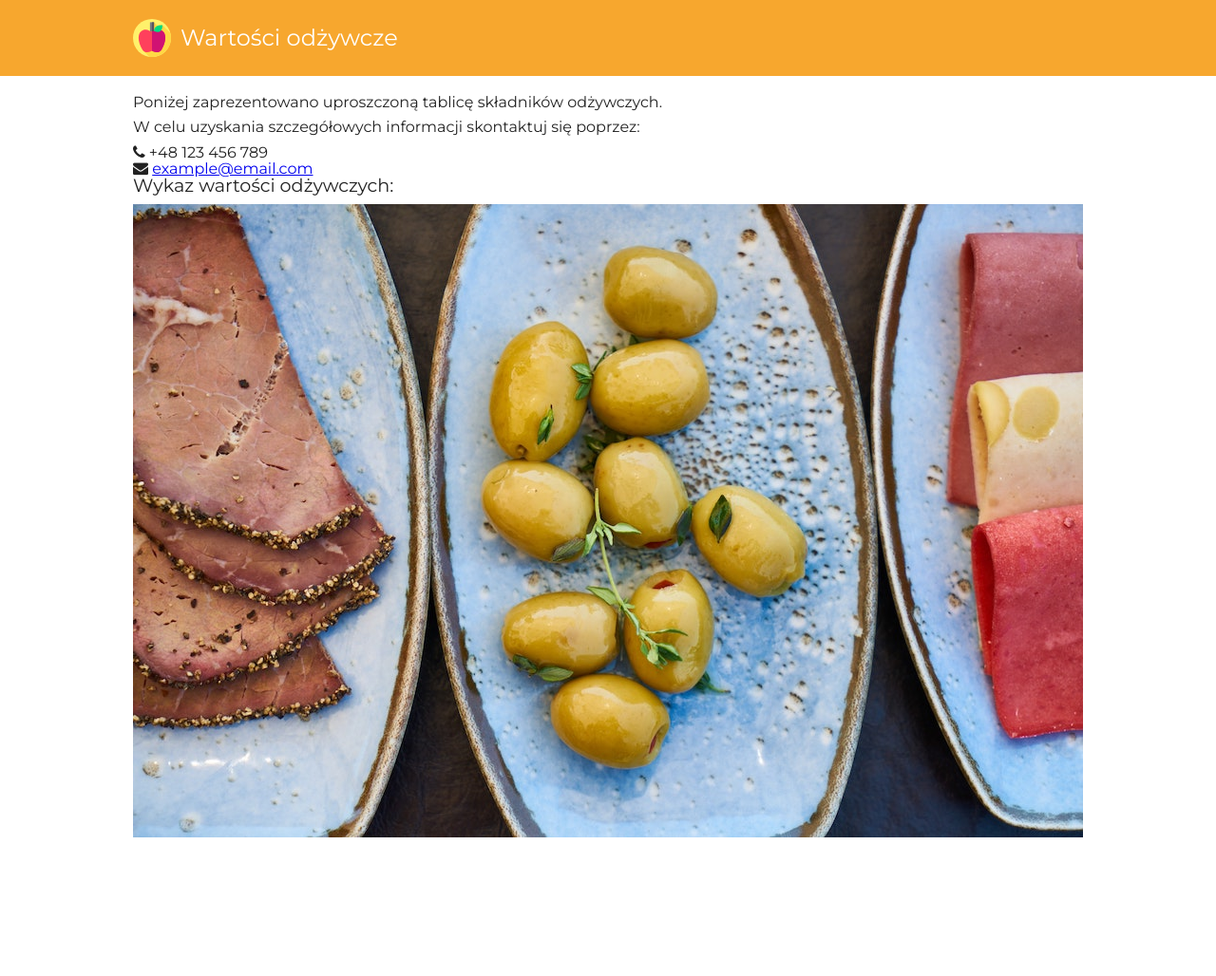
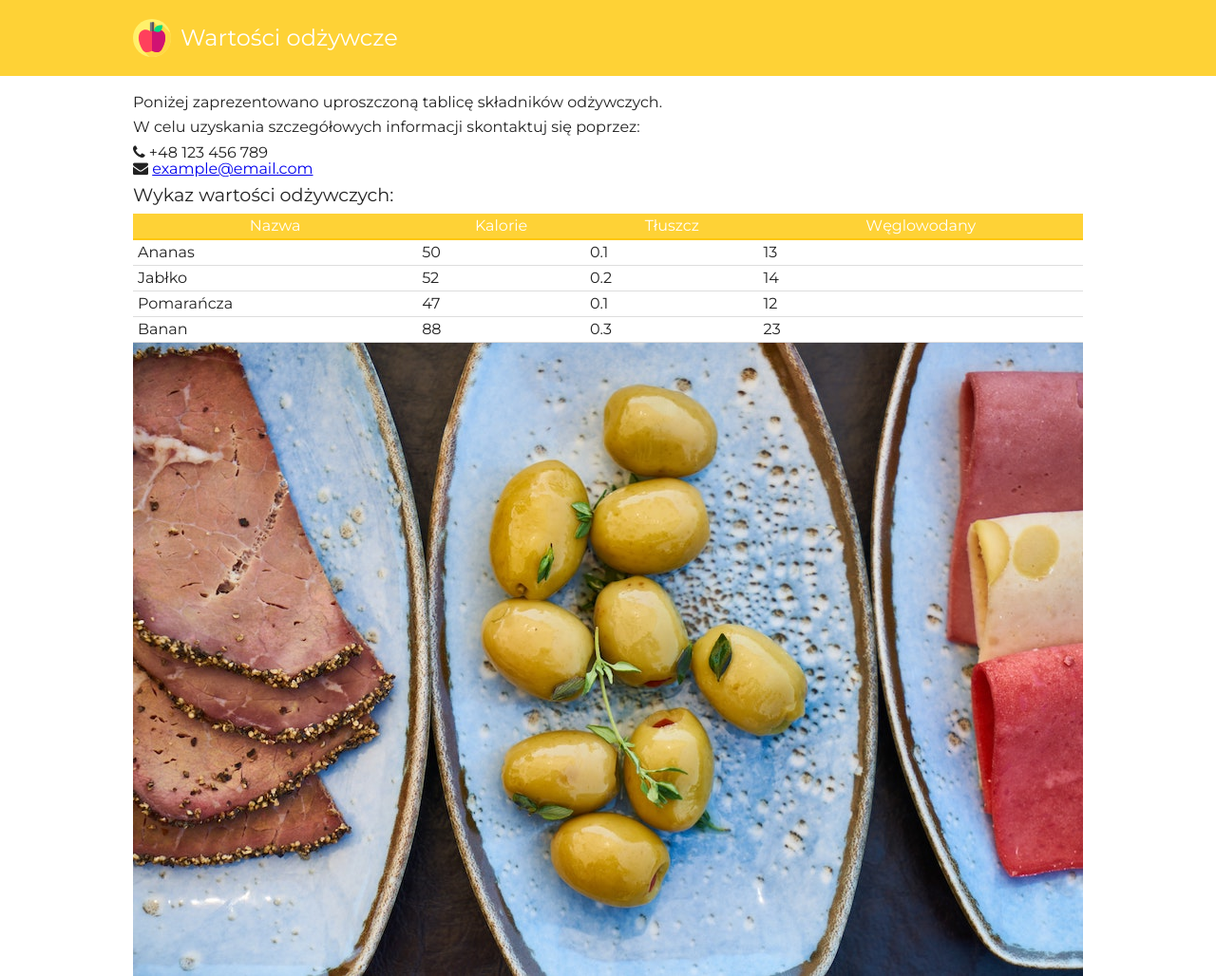
Before and after one commit to bezcukru/rwd-table-display, a website built with webpack: page index.html in a window 1280 px wide. Shown: the whole page at 95% size. Before the commit the page ends 882 px from the top, so only its background shows below. Built offline with nearby package versions, Linux system fonts and the light colour scheme.

Commit message:
Add values drawing app and style tables

```diff
--- a/index.html
+++ b/index.html
@@ -8,7 +8,7 @@
         rel="stylesheet">
         <link rel="stylesheet" href="https://stackpath.bootstrapcdn.com/font-awesome/4.7.0/css/font-awesome.min.css" integrity="sha384-wvfXpqpZZVQGK6TAh5PVlGOfQNHSoD2xbE+QkPxCAFlNEevoEH3Sl0sibVcOQVnN" crossorigin="anonymous">
 
-
+   <title>Tablica składników odżywczych</title>
 </head>
 
 <body>
--- a/js/app.js
+++ b/js/app.js
@@ -1 +1,37 @@
 import '../sass/style.scss';
+
+const values = [
+    { name: 'Ananas', calories: 50, fat: 0.1, carbs: 13},
+    { name: 'Jabłko', calories: 52, fat: 0.2, carbs: 14},
+    { name: 'Pomarańcza', calories: 47, fat: 0.1, carbs: 12},
+    { name: 'Banan', calories: 88, fat: 0.3, carbs: 23},
+]
+
+const valuesContainer = document.querySelector('.app--values');
+
+const desktopViewport = window.matchMedia("screen and (min-width: 500px)");
+
+const drawDesktopValues = () => {
+    valuesContainer.innerHTML = '';
+
+    let table = document.createElement('table');
+
+    let thead = document.createElement('thead');
+    thead.innerHTML = "<tr><th>Nazwa</th><th>Kalorie</th><th>Tłuszcz</th><th>Węglowodany</th></tr>"
+
+    let tbody= document.createElement('tbody');
+
+    values.forEach(value => {
+        let row = document.createElement('tr');
+        row.innerHTML = `<td>${value.name}</td><td>${value.calories}</td><td>${value.fat}</td><td>${value.carbs}</td>`;
+        tbody.appendChild(row);
+    })
+
+    table.appendChild(thead);
+    table.appendChild(tbody);
+
+
+    valuesContainer.appendChild(table)
+}
+
+drawDesktopValues();
--- a/sass/_base.scss
+++ b/sass/_base.scss
@@ -4,3 +4,7 @@
     margin: 0 auto;
     padding: 0 $main-spacing;
 }
+
+img {
+    max-width: 100%;
+}
--- /dev/null
+++ b/sass/_table.scss
@@ -0,0 +1,17 @@
+table {
+    width: 100%;
+
+    thead {
+        border-bottom: 2px solid darken($primary-color, 10%);
+        background-color: $primary-color;
+        color: #fff;
+    }
+
+    tr {
+        border-bottom: 1px solid #ddd;
+    }
+
+    th, td {
+        padding: $main-spacing / 4;
+    }
+}
--- a/sass/_typography.scss
+++ b/sass/_typography.scss
@@ -16,7 +16,7 @@ h1 {
 
 h2 {
     font-size: 1.2rem;
-    margin-bottom: $main-spacing / 2;
+    margin: $main-spacing / 2 0;
 }
 
 p {
--- a/sass/_variables.scss
+++ b/sass/_variables.scss
@@ -4,7 +4,7 @@ $font-family: 'Montserrat', sans-serif;
 $main-spacing: 20px;
 $max-width: 1000px;
 
-$primary-color: #f7a72e;
+$primary-color:rgb(254, 210, 54);
 
 $breakpoints: (
     xs: 500px,
--- a/sass/style.scss
+++ b/sass/style.scss
@@ -3,3 +3,4 @@
 @import "typography";
 @import "base";
 @import "header";
+@import "table";
```
